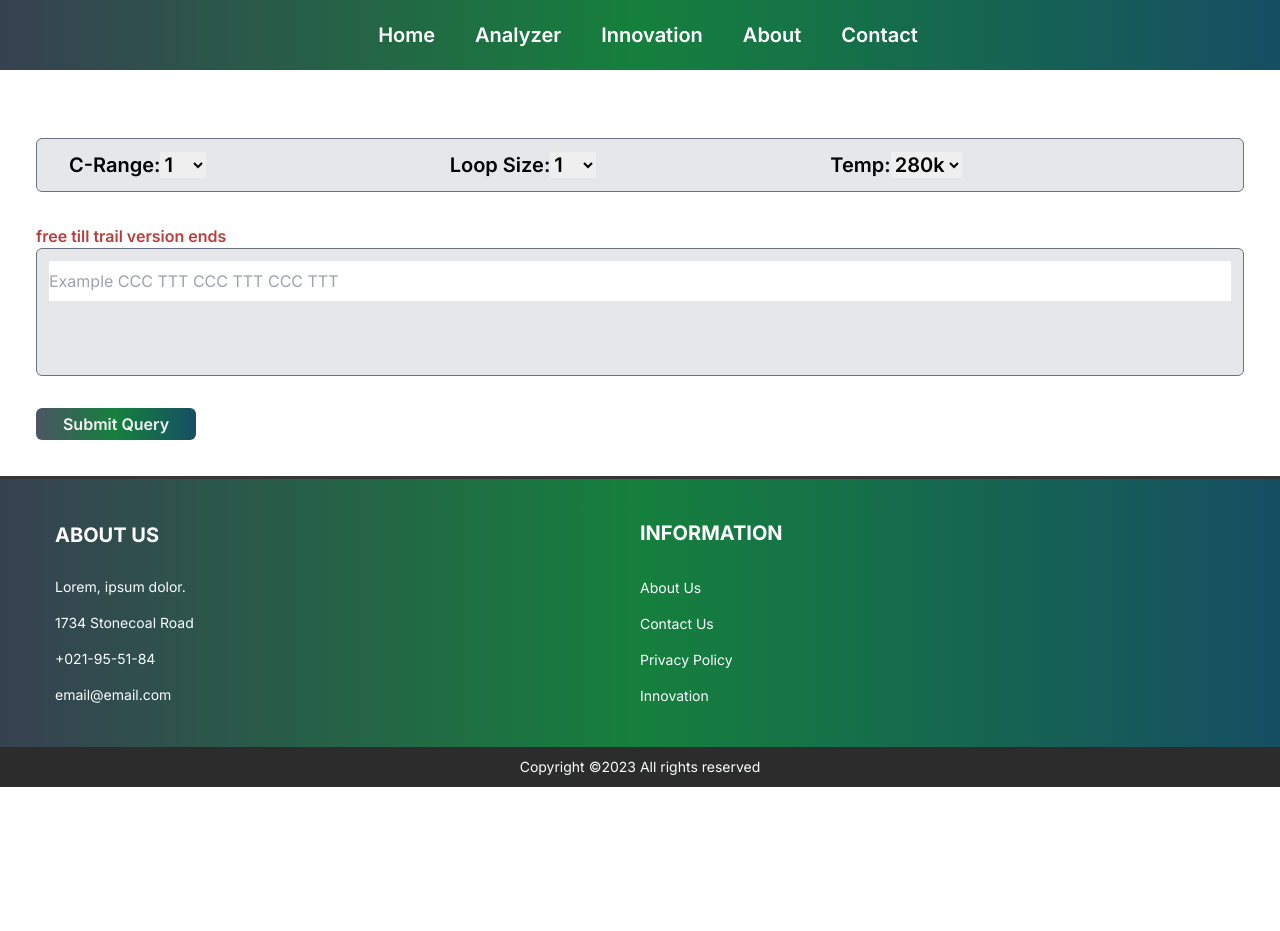
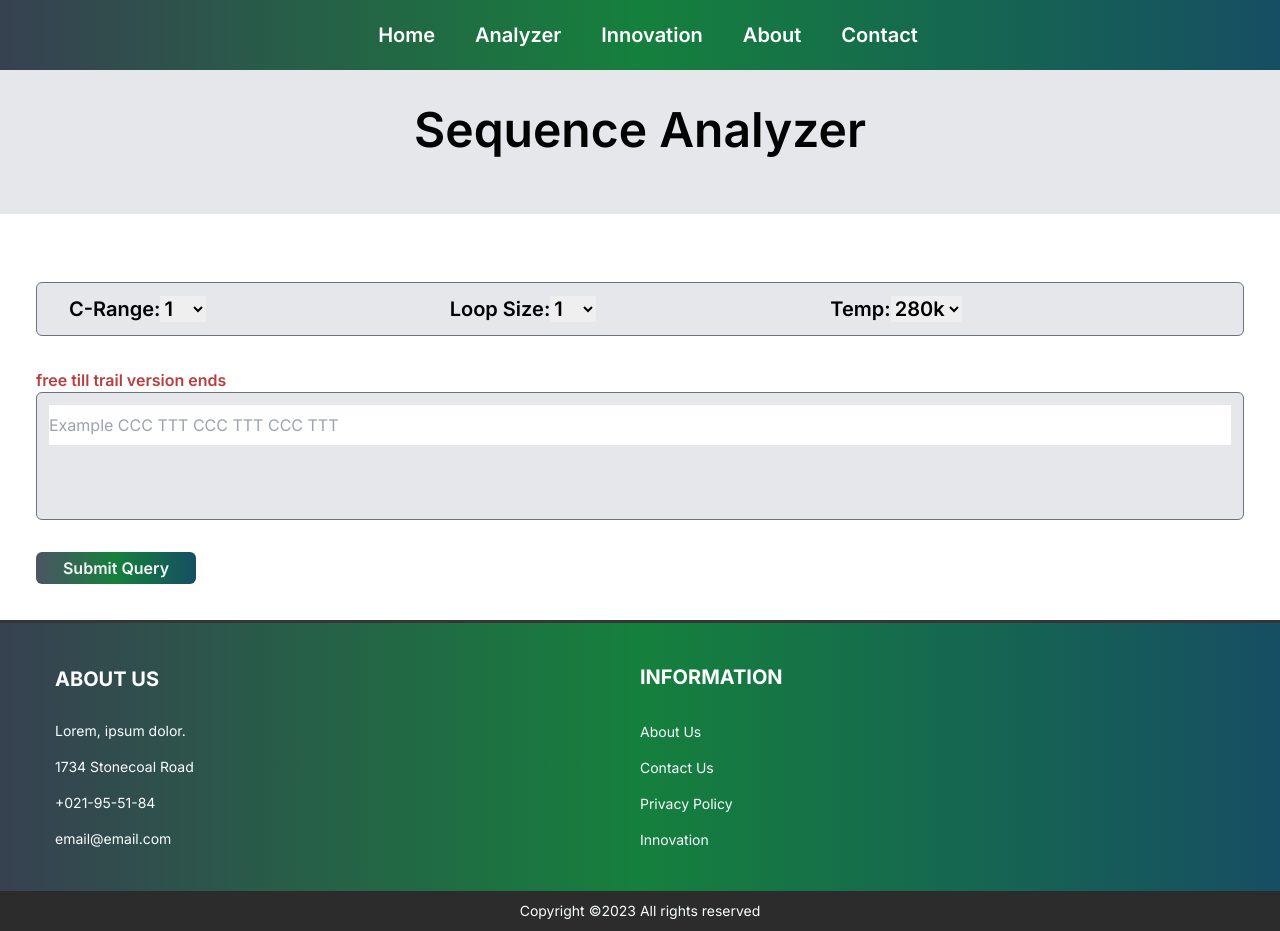
Before and after one commit to HabibaSajid321/Imotif-tool, a Next.js app: page /analyzer in a window 1280 px wide. Before the commit the page ends 800 px from the top, so only its background shows below. Built offline with nearby package versions, Linux system fonts and the light colour scheme.

Commit message:
analyzer

```diff
--- a/src/app/analyzer/page.tsx
+++ b/src/app/analyzer/page.tsx
@@ -34,6 +34,7 @@ const sequences = [
     sequence: "CCCCTTTTTTTTTTCCCCTTTTTTTTTTCCCCTTTTTTTTTTCCCC",
     image: "/assets/azCharts/C4T10.png",
   },
+  { sequence: "CCCCTTTCCCCTTTCCCCTTTCCCC", image: "/assets/azCharts/C4T3.png" },
 ];
 
 const Analyze = () => {
@@ -55,6 +56,9 @@ const Analyze = () => {
   return (
     <div>
       <Navbar />
+      <div className="flex justify-center content-center text-[#030303] font-semibold md:text-5xl text-3xl md:h-36 h-28 text-center pt-9 bg-gray-200">
+        Sequence Analyzer
+      </div>
       <div className="bg-white pt-8">
         <div className="flex flex-col md:m-9 m-5 gap-8">
           <div className="flex w-full justify-between text-black md:px-8 px-2 bg-gray-200 p-3 rounded-md border border-gray-500">
@@ -117,7 +121,7 @@ const Analyze = () => {
             </form>
           </div>
           {displayedImage && (
-            <div className="md:pt-6 pt-2 px-10 flex justify-center content-center">
+            <div className="md:pt-6 pt-2 px-10 flex justify-center content-center flex-wrap ">
               <Image
                 width={900}
                 height={800}
@@ -128,8 +132,10 @@ const Analyze = () => {
             </div>
           )}
         </div>
+        <div className="">
+          <Footer />
+        </div>
       </div>
-      <Footer />
     </div>
   );
 };
```
Also changed, not shown: public/assets/azCharts/C4T3.png (added).
